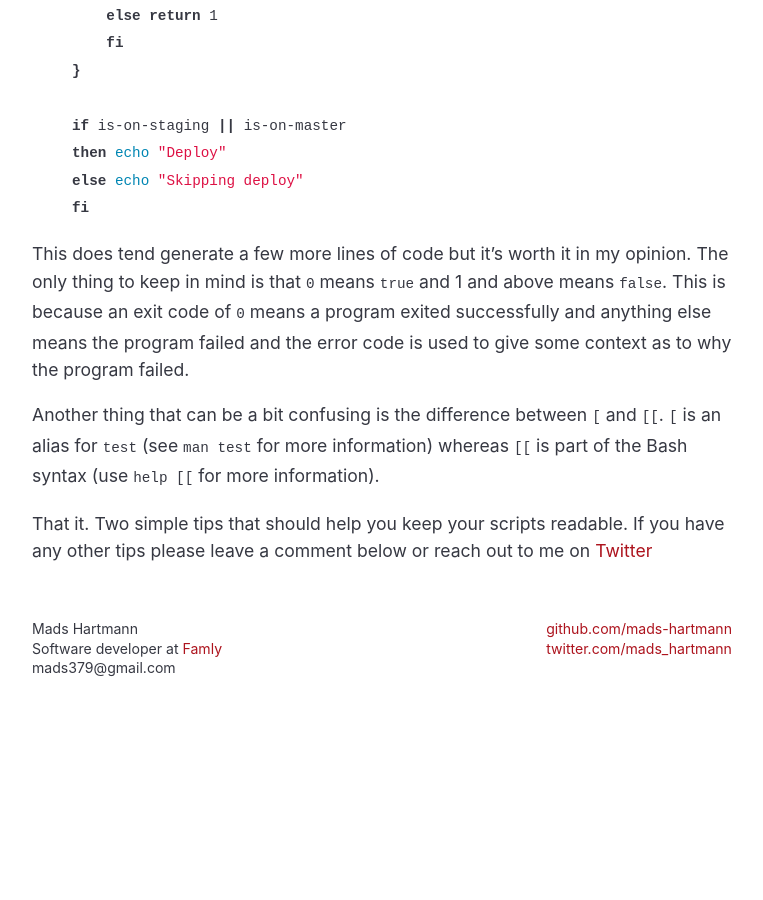
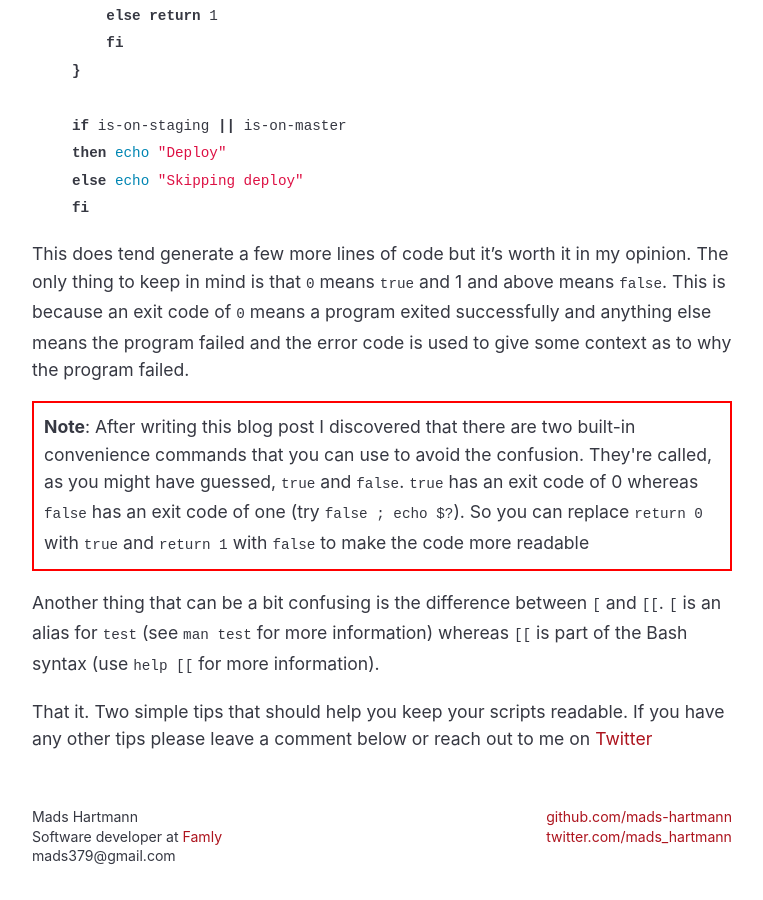
Before and after one commit to mads-hartmann/blog.mads-hartmann.com, a Jekyll site: the page built from _posts/2017-06-25-writing-readable-bash-scripts.md, in a window 1280 px wide and 900 px high, scrolled down 3776 px. Shown: the whole window, without its empty margins (258-1021 px from the left). Built offline with Jekyll 4.4.1, drawn with Linux system fonts in a browser that asks for light colours; nearby versions of some CDN libraries; comment, search, counter and statistics services are not loaded; before the commit the page ends 4488 px from its top, so only the background shows below that.

Commit message:
Add note about built-in true/false

```diff
--- a/_posts/2017-06-25-writing-readable-bash-scripts.md
+++ b/_posts/2017-06-25-writing-readable-bash-scripts.md
@@ -167,6 +167,16 @@ above means `false`. This is because an exit code of `0` means a program exited
 successfully and anything else means the program failed and the error code is
 used to give some context as to why the program failed.
 
+<div style="border: 2px solid red; padding: 10px;">
+<strong>Note</strong>: After writing this blog post I discovered that there are
+two built-in convenience commands that you can use to avoid the confusion.
+They're called, as you might have guessed, <code>true</code> and
+<code>false</code>. <code>true</code> has an exit code of 0 whereas
+<code>false</code> has an exit code of one (try <code>false ; echo $?</code>).
+So you can replace <code>return 0</code> with <code>true</code> and
+<code>return 1</code> with <code>false</code> to make the code more readable
+</div>
+
 Another thing that can be a bit confusing is the difference between `[` and `[[`.
 `[` is an alias for `test` (see `man test` for more information) whereas `[[` is part
 of the Bash syntax (use `help [[` for more information).
```
Also changed, not shown: other parts of _posts/2017-06-25-writing-readable-bash-scripts.md (+1 -1 lines).
